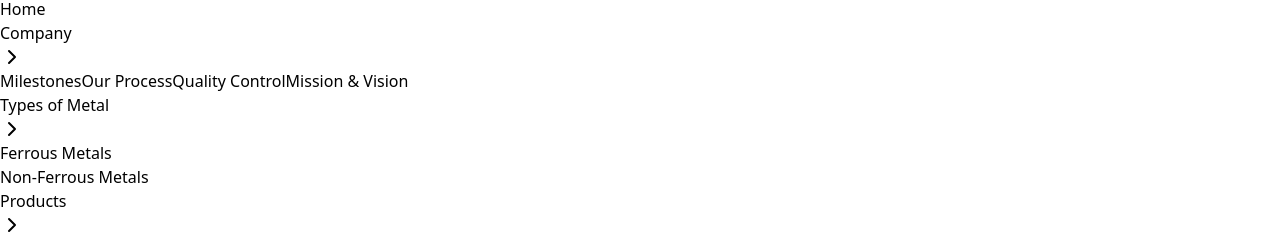
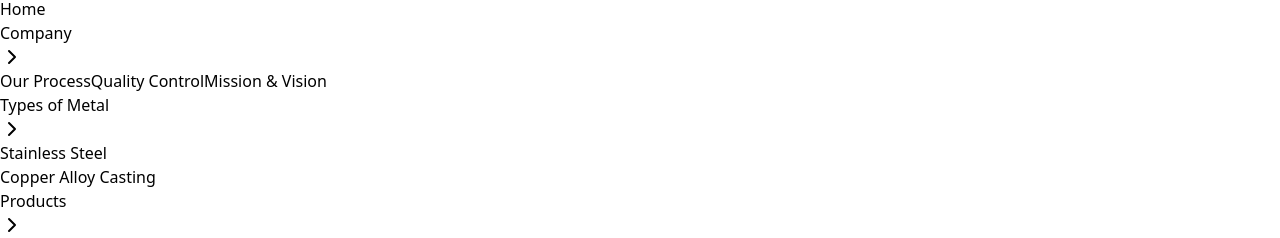
Before and after one commit to omkarkhot0500/brihaspatinonferrousmetalfoundry, a React (Vite) app: page / in a window 1280 px wide. Shown: the part 407-645 px from the top of the page. Built offline with nearby package versions, Linux system fonts and the light colour scheme.

Commit message:
content update

```diff
--- a/src/components/Navbar.jsx
+++ b/src/components/Navbar.jsx
@@ -1,6 +1,12 @@
 import React, { useState } from "react";
 import { ChevronRight } from "lucide-react";
-import { FaTwitter, FaFacebook, FaLinkedin, FaYoutube, FaWhatsapp } from 'react-icons/fa';
+import {
+  FaTwitter,
+  FaFacebook,
+  FaLinkedin,
+  FaYoutube,
+  FaWhatsapp,
+} from "react-icons/fa";
 
 const Navbar = () => {
   const [isFerrousOpen, setIsFerrousOpen] = useState(false);
@@ -8,35 +14,59 @@ const Navbar = () => {
 
   return (
     <header className="sticky top-0 z-50 bg-white shadow-md">
-
-
       <div className="w-full bg-red-600 text-white py-2 px-4">
         <div className="container mx-auto flex flex-wrap justify-between items-center">
           {/* Social Media Links */}
           <div className="flex space-x-4">
-          <a href="https://twitter.com/meenacast" aria-label="Twitter" className="hover:text-gray-200 transition-colors">
+            <a
+              href="https://twitter.com/meenacast"
+              aria-label="Twitter"
+              className="hover:text-gray-200 transition-colors"
+            >
               <FaTwitter />
             </a>
-          <a href="https://facebook.com/meenacast" aria-label="Facebook" className="hover:text-gray-200 transition-colors">
+            <a
+              href="https://facebook.com/meenacast"
+              aria-label="Facebook"
+              className="hover:text-gray-200 transition-colors"
+            >
               <FaFacebook />
             </a>
-          <a href="https://linkedin.com/company/meenacast" aria-label="LinkedIn" className="hover:text-gray-200 transition-colors">
+            <a
+              href="https://linkedin.com/company/meenacast"
+              aria-label="LinkedIn"
+              className="hover:text-gray-200 transition-colors"
+            >
               <FaLinkedin />
             </a>
-          <a href="https://youtube.com/meenacast" aria-label="YouTube" className="hover:text-gray-200 transition-colors">
+            <a
+              href="https://youtube.com/meenacast"
+              aria-label="YouTube"
+              className="hover:text-gray-200 transition-colors"
+            >
               <FaYoutube />
             </a>
-          <a href="https://wa.me/919824234488" aria-label="WhatsApp" className="hover:text-gray-200 transition-colors">
+            <a
+              href="https://wa.me/919824234488"
+              aria-label="WhatsApp"
+              className="hover:text-gray-200 transition-colors"
+            >
               <FaWhatsapp />
             </a>
           </div>
 
           {/* Contact Information */}
           <div className="flex flex-wrap items-center space-x-4 sm:space-x-6">
-          <a href="mailto:info@meenacast.com" className="text-sm sm:text-base hover:text-gray-200 transition-colors">
+            <a
+              href="mailto:info@meenacast.com"
+              className="text-sm sm:text-base hover:text-gray-200 transition-colors"
+            >
               <span className="hidden sm:inline">📧</span> info@meenacast.com
             </a>
-          <a href="tel:+919824234488" className="text-sm sm:text-base hover:text-gray-200 transition-colors">
+            <a
+              href="tel:+919824234488"
+              className="text-sm sm:text-base hover:text-gray-200 transition-colors"
+            >
               <span className="hidden sm:inline">📞</span> +91 98242 34488
             </a>
           </div>
@@ -64,9 +94,6 @@ const Navbar = () => {
               <ChevronRight className="h-4 w-4 ml-1 transform group-hover:rotate-90 transition-transform" />
             </span>
             <div className="hidden group-hover:block absolute left-0 mt-2 bg-white shadow-lg rounded-md w-48 py-2 z-50">
-              <a href="/about" className="block px-4 py-2 hover:bg-gray-100">
-                Milestones
-              </a>
               <a href="/team" className="block px-4 py-2 hover:bg-gray-100">
                 Our Process
               </a>
@@ -94,7 +121,7 @@ const Navbar = () => {
                   href="/ferrous"
                   className="block px-4 py-2 hover:bg-gray-100"
                 >
-                  Ferrous Metals
+                  Stainless Steel
                 </a>
                 {isFerrousOpen && (
                   <div className="absolute left-full top-0 mt-2 bg-white shadow-lg rounded-md w-48 py-2 z-50">
@@ -102,43 +129,13 @@ const Navbar = () => {
                       href="/ferrous/steel"
                       className="block px-4 py-2 hover:bg-gray-100"
                     >
-                      Steel Casting
-                    </a>
-                    <a
-                      href="/ferrous/iron"
-                      className="block px-4 py-2 hover:bg-gray-100"
-                    >
-                      High Chrome Casting
-                    </a>
-                    <a
-                      href="/ferrous/iron"
-                      className="block px-4 py-2 hover:bg-gray-100"
-                    >
-                      Hastelloy Casting
-                    </a>
-                    <a
-                      href="/ferrous/iron"
-                      className="block px-4 py-2 hover:bg-gray-100"
-                    >
-                      Ni Hard Casting
-                    </a>
-                    <a
-                      href="/ferrous/iron"
-                      className="block px-4 py-2 hover:bg-gray-100"
-                    >
-                      Titanium Casting
+                      Stainless Steel Casting
                     </a>
                     <a
                       href="/ferrous/iron"
                       className="block px-4 py-2 hover:bg-gray-100"
                     >
                       Nickel Alloy Casting
-                    </a>
-                    <a
-                      href="/ferrous/iron"
-                      className="block px-4 py-2 hover:bg-gray-100"
-                    >
-                      Inconel Casting
                     </a>
                   </div>
                 )}
@@ -152,7 +149,7 @@ const Navbar = () => {
                   href="/non-ferrous"
                   className="block px-4 py-2 hover:bg-gray-100"
                 >
-                  Non-Ferrous Metals
+                  Copper Alloy Casting
                 </a>
                 {isNonFerrousOpen && (
                   <div className="absolute left-full top-0 mt-2 bg-white shadow-lg rounded-md w-48 py-2 z-50">
```
Lines whose indentation alone changed are shown as unchanged.
